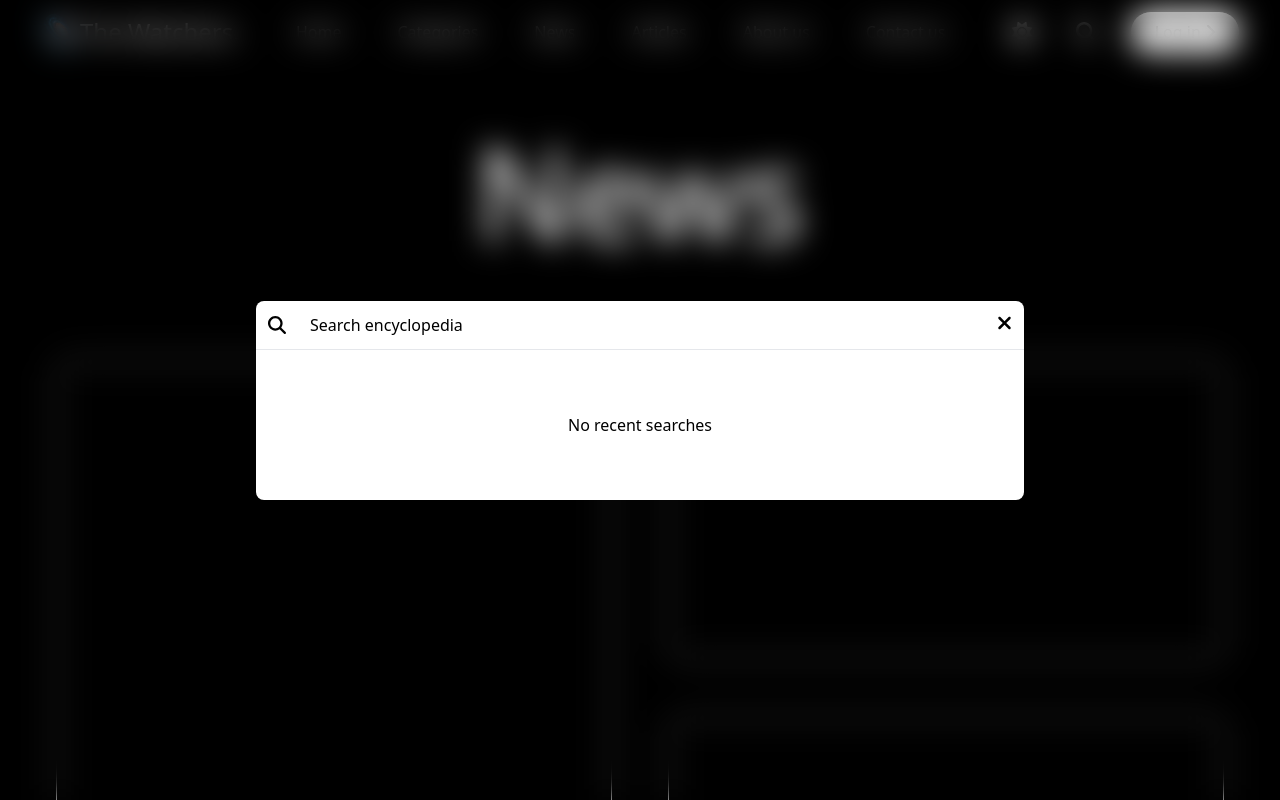
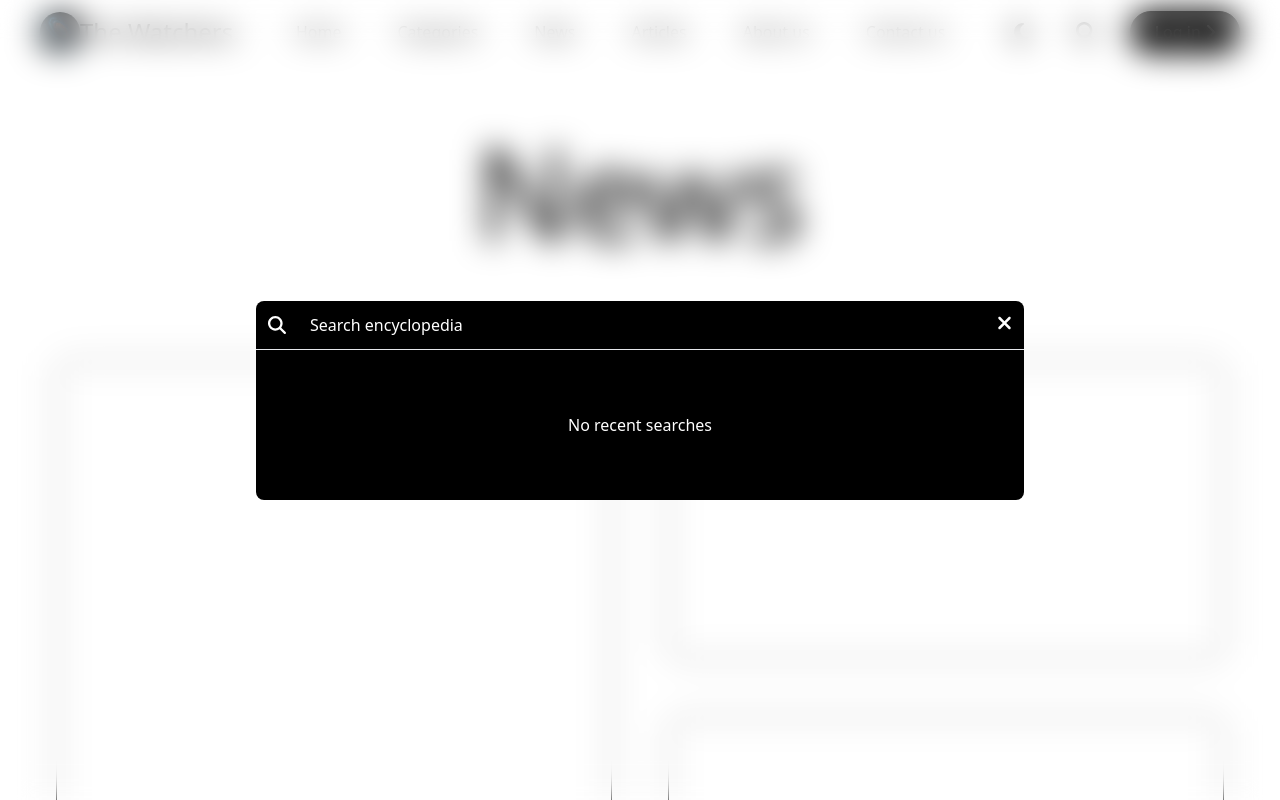
Before and after one commit to Olulanke-Mainasara/The-Watchers, a Next.js app: page /news in a window 1280 px wide. Both pictures are taken after a click on the button 1085 px from the left and 32 px from the top of the page. Shown: the top 800 px of the page. Built offline with nearby package versions, Linux system fonts and the light colour scheme.

Commit message:
Fixed some bugs and removed unnecessary packages :)

```diff
--- a/components/Home-Components/hooks/useNavigationBar.jsx
+++ b/components/Home-Components/hooks/useNavigationBar.jsx
@@ -1,14 +1,11 @@
 /* eslint-disable react-hooks/exhaustive-deps */
 import { useState, useEffect } from "react";
-import useStore from "@/providers/navStore";
 
 function useNavigationBar() {
   const [navMenu, setMenu] = useState("allIL:-right-full");
   const [prevScrollPos, setPrevScrollPos] = useState(0);
   const [prevScrollCounter, setPrevScrollCounter] = useState(0);
   const [visible, setVisible] = useState(true);
-
-  const { dark } = useStore();
 
   function handleScroll() {
     // Get the current scroll position
@@ -47,16 +44,6 @@ function useNavigationBar() {
     setMenu("allIL:-right-full");
   }
 
-  useEffect(() => {
-    if (dark) {
-      document.documentElement.classList.remove("light");
-      document.documentElement.classList.add("dark");
-    } else {
-      document.documentElement.classList.remove("dark");
-      document.documentElement.classList.add("light");
-    }
-  }, [dark]);
-
   return [navMenu, visible, openMenu, closeMenu];
 }
 
--- a/components/Nav.jsx
+++ b/components/Nav.jsx
@@ -1,8 +1,7 @@
-import React from "react";
+import React, { useEffect, useState } from "react";
 import Link from "next/link";
 import Image from "next/image";
 import useNavigationBar from "./Home-Components/hooks/useNavigationBar";
-import useStore from "@/providers/navStore";
 import { FontAwesomeIcon } from "@fortawesome/react-fontawesome";
 import {
   faSun,
@@ -12,12 +11,45 @@ import {
   faClose,
   faSearch,
 } from "@fortawesome/free-solid-svg-icons";
+import { useLocalStorage, useSessionStorage } from "react-use";
+import Search from "./Search/Search";
 
 function Nav() {
   const [navMenu, visible, openMenu, closeMenu] = useNavigationBar();
-  const { toggleSearch, dark, toggleDark } = useStore();
+  const [theme, setTheme] = useLocalStorage("theme");
+  const [themeIcon, setThemeIcon] = useState(faSun);
+  const [search, setSearch] = useSessionStorage("search", false);
+
+  const handleTheme = () => {
+    if (theme === "dark") {
+      setTheme("light");
+    } else {
+      setTheme("dark");
+    }
+  };
+
+  const handleSearch = () => {
+    if (search === false) {
+      setSearch(true);
+    } else {
+      setSearch(false);
+    }
+  };
+
+  useEffect(() => {
+    if (theme === "dark") {
+      setThemeIcon(faSun);
+      document.documentElement.classList.remove("light");
+      document.documentElement.classList.add("dark");
+    } else {
+      setThemeIcon(faMoon);
+      document.documentElement.classList.remove("dark");
+      document.documentElement.classList.add("light");
+    }
+  }, [theme]);
 
   return (
+    <>
       <nav
         className={`fixed top-0 left-0 z-30 ${
           visible ? "" : "allIL:opacity-0 allIL:pointer-events-none"
@@ -106,12 +138,10 @@ function Nav() {
 
               <button
                 title="Theme"
-              onClick={() => {
-                toggleDark();
-              }}
+                onClick={handleTheme}
                 className="absolute flex items-center justify-center w-10 h-10 text-xl text-white bg-black rounded-full top-7 left-8 dark:text-black dark:bg-white laptop:hidden allLM:hidden"
               >
-              <FontAwesomeIcon icon={dark ? faSun : faMoon} />
+                <FontAwesomeIcon icon={themeIcon} />
               </button>
 
               <div className="flex items-center gap-2 allT:flex-col allT:w-full allT:gap-5 laptop:hidden allLM:hidden">
@@ -135,9 +165,7 @@ function Nav() {
           <button
             title="Search"
             className="flex items-center justify-center w-10 h-10 text-xl text-black laptop:hidden allLM:hidden dark:text-white allT:text-lg"
-          onClick={() => {
-            toggleSearch();
-          }}
+            onClick={handleSearch}
           >
             <FontAwesomeIcon icon={faSearch} />
           </button>
@@ -145,20 +173,16 @@ function Nav() {
           <div className="flex items-center gap-6 allEMT:hidden">
             <button
               title="Theme"
-            onClick={() => {
-              toggleDark();
-            }}
+              onClick={handleTheme}
               className="flex items-center justify-center w-10 h-10 text-xl text-black rounded-full dark:text-white"
             >
-            <FontAwesomeIcon icon={dark ? faSun : faMoon} />
+              <FontAwesomeIcon icon={themeIcon} />
             </button>
 
             <button
               title="Search"
               className="flex items-center justify-center w-10 h-10 text-xl text-black rounded-full dark:text-white"
-            onClick={() => {
-              toggleSearch();
-            }}
+              onClick={handleSearch}
             >
               <FontAwesomeIcon icon={faSearch} />
             </button>
@@ -180,6 +204,9 @@ function Nav() {
           </button>
         </div>
       </nav>
+
+      <Search search={search} handleSearch={handleSearch} />
+    </>
   );
 }
 
--- a/components/Search/Search.jsx
+++ b/components/Search/Search.jsx
@@ -1,17 +1,14 @@
 import React from "react";
 import SearchForm from "./SearchForm";
-import useStore from "../../providers/navStore";
 
-function Search() {
-  const { search } = useStore();
-
+function Search({ search, handleSearch }) {
   return (
     <div
       className={`fixed top-0 left-0 w-screen h-screen z-40 bg-gray-800/0 backdrop-blur-lg ${
         search ? "flex" : "hidden"
       } items-center justify-center`}
     >
-      <SearchForm />
+      <SearchForm handleSearch={handleSearch} />
     </div>
   );
 }
--- a/components/Search/SearchForm.jsx
+++ b/components/Search/SearchForm.jsx
@@ -1,26 +1,23 @@
 import React from "react";
 import { FontAwesomeIcon } from "@fortawesome/react-fontawesome";
 import { faClose, faSearch } from "@fortawesome/free-solid-svg-icons";
-import useStore from "../../providers/navStore";
 
-function SearchForm() {
-  const { toggleSearch } = useStore();
+function SearchForm({ handleSearch }) {
+  const toggleSearch = (e) => {
+    e.preventDefault();
+    handleSearch();
+  };
 
   return (
     <div className="flex flex-col w-[90%] max-w-3xl bg-black dark:bg-white text-white dark:text-black rounded-lg overflow-hidden">
-      <form className="flex items-center w-full px-3 border-none gap-6 allT:gap-3 border-b-black">
+      <form className="flex items-center w-full gap-6 px-3 border-none allT:gap-3 border-b-black">
         <FontAwesomeIcon className="text-lg" icon={faSearch} />
         <input
           type="search"
           className="w-full py-3 bg-black outline-none dark:bg-white placeholder:text-white dark:placeholder:text-black"
           placeholder="Search encyclopedia"
         />
-        <button
-          onClick={(e) => {
-            e.preventDefault();
-            toggleSearch();
-          }}
-        >
+        <button onClick={(e) => toggleSearch(e)}>
           <FontAwesomeIcon className="text-xl" icon={faClose} />
         </button>
       </form>
--- a/package.json
+++ b/package.json
@@ -19,7 +19,7 @@
     "next": "13.2.4",
     "react": "18.2.0",
     "react-dom": "18.2.0",
-    "zustand": "^4.3.6"
+    "react-use": "^17.4.0"
   },
   "devDependencies": {
     "autoprefixer": "^10.4.14",
--- a/pages/_document.js
+++ b/pages/_document.js
@@ -2,7 +2,7 @@ import { Html, Head, Main, NextScript } from "next/document";
 
 export default function Document() {
   return (
-    <Html lang="en" className="dark scroll-smooth">
+    <Html lang="en" className="scroll-smooth">
       <Head />
       <body className="duration-500 dark:bg-black">
         <Main />
--- a/pages/index.js
+++ b/pages/index.js
@@ -1,29 +1,27 @@
-/* eslint-disable react-hooks/exhaustive-deps */
 import { useEffect } from "react";
 import { config, dom } from "@fortawesome/fontawesome-svg-core";
-import useStore from "../providers/navStore";
 import Head from "next/head";
 import Splash from "../components/Home-Components/features/Splash-Screen/Splash";
-import Search from "../components/Search/Search";
 import Nav from "../components/Nav";
 import Hero from "../components/Home-Components/sections/Hero";
 import MainBody from "../components/Home-Components/sections/MainBody/MainBody";
 import Footer from "../components/Home-Components/sections/Footer";
+import { useSessionStorage } from "react-use";
 
 config.autoAddCss = false;
 
 export default function Home() {
-  const { splash, toggleSplash, visited, increaseVisited } = useStore();
+  const [splashed, setSplashed] = useSessionStorage("splashed");
 
   useEffect(() => {
-    if (visited === 0) {
-      const timeOut = setTimeout(() => {
-        toggleSplash();
-        increaseVisited();
-      }, 2500);
-      return () => clearTimeout(timeOut);
-    }
-  }, []);
+    const timeOut = setTimeout(() => setSplashed("true"), 2500);
+    window.addEventListener("beforeunload", () => setSplashed(""));
+
+    return () => {
+      clearTimeout(timeOut);
+      window.removeEventListener("beforeunload", () => setSplashed(""));
+    };
+  }, [setSplashed]);
 
   return (
     <>
@@ -36,11 +34,12 @@ export default function Home() {
       </Head>
       <div
         className={`${
-          splash ? "h-screen overflow-hidden" : "h-auto overflow-scroll"
+          splashed !== "true"
+            ? "h-screen overflow-hidden"
+            : "h-auto overflow-scroll"
         }`}
       >
-        {visited === 0 ? <Splash /> : ""}
-        <Search />
+        {splashed !== "true" ? <Splash /> : ""}
         <Nav />
         <Hero />
         <MainBody />
--- a/providers/navStore.jsx
+++ /dev/null
@@ -1,14 +0,0 @@
-import { create } from "zustand";
-
-const useStore = create((set) => ({
-  search: false,
-  toggleSearch: () => set((state) => ({ search: !state.search })),
-  splash: true,
-  toggleSplash: () => set((state) => ({ splash: !state.splash })),
-  dark: true,
-  toggleDark: () => set((state) => ({ dark: !state.dark })),
-  visited: 0,
-  increaseVisited: () => set((state) => ({ visited: state.visited + 1 })),
-}));
-
-export default useStore
```
Also changed, not shown: 1 other file (tests, documents, lock files or other folders). Lines whose indentation alone changed are shown as unchanged.
